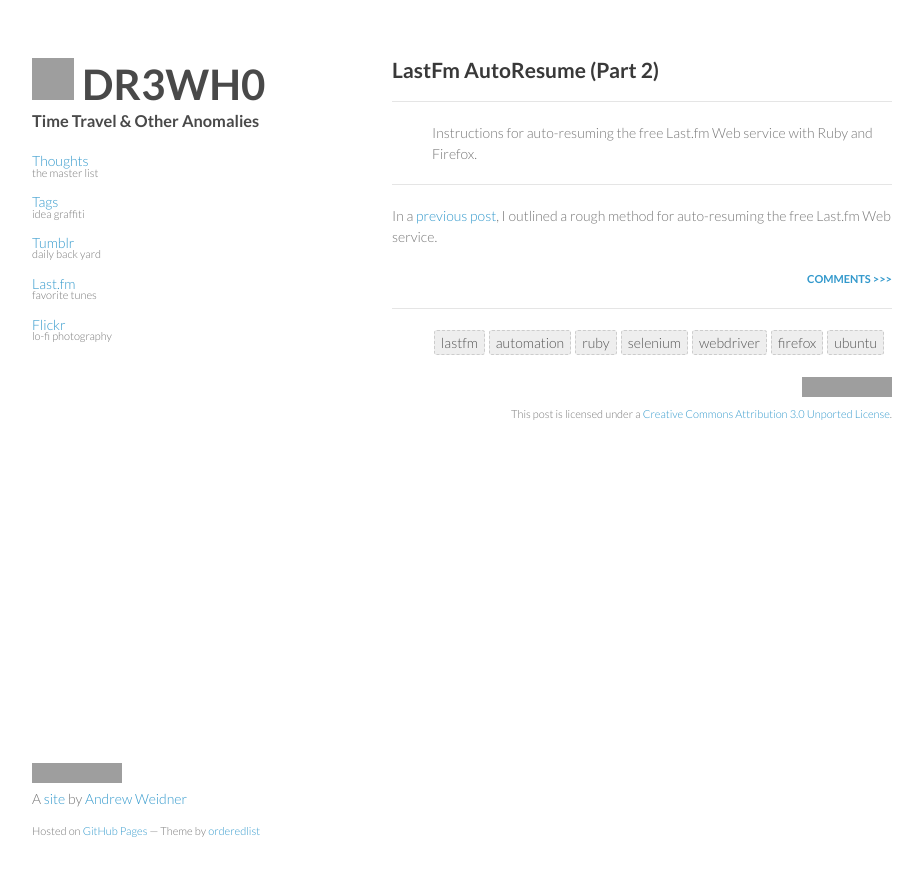
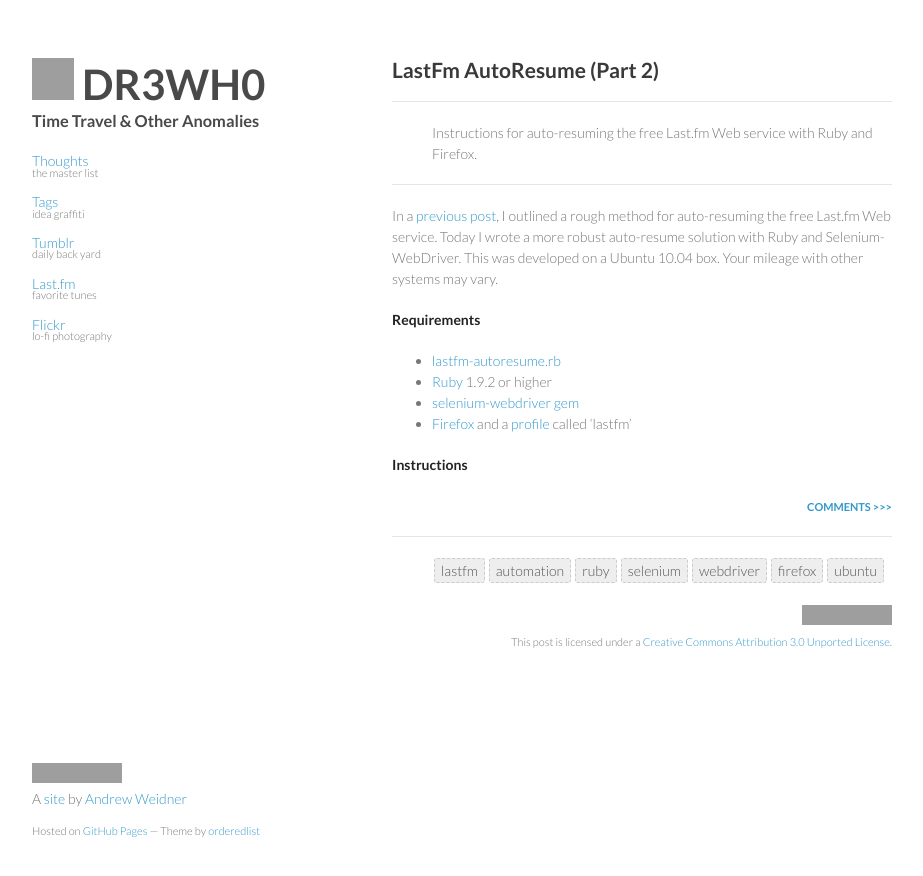
Before and after one commit to DR3WH0/DR3WH0.github.io, a Jekyll site: the page built from _posts/2013-08-17-lastfm-autoresume-part-2.md, in a window 1280 px wide. Shown: the top 876 px of the page, without its empty margins (178-1101 px from the left). Built offline with Jekyll 4.4.1, drawn with Linux system fonts in a browser that asks for light colours; Markdown is read by kramdown in place of the engine named in the settings; comment, search, counter and statistics services are not loaded; grey boxes are pictures that could not be loaded.

Commit message:
Updated 2013-08-17-lastfm-autoresume-part-2.md

```diff
--- a/_posts/2013-08-17-lastfm-autoresume-part-2.md
+++ b/_posts/2013-08-17-lastfm-autoresume-part-2.md
@@ -7,4 +7,13 @@ tags: lastfm automation ruby selenium webdriver firefox ubuntu
 description: "Instructions for auto-resuming the free Last.fm Web service with Ruby and Firefox."
 ---
 
-In a [previous post](http://dr3wh0.github.io/dr3wh0/2013/07/21/LastFm-AutoResume/), I outlined a rough method for auto-resuming the free Last.fm Web service.
+In a [previous post](http://dr3wh0.github.io/dr3wh0/2013/07/21/LastFm-AutoResume/), I outlined a rough method for auto-resuming the free Last.fm Web service. Today I wrote a more robust auto-resume solution with Ruby and Selenium-WebDriver. This was developed on a Ubuntu 10.04 box. Your mileage with other systems may vary.
+
+**Requirements**
+
+* [lastfm-autoresume.rb](https://gist.github.com/DR3WH0/6259121)
+* [Ruby](http://www.ruby-lang.org/en/) 1.9.2 or higher
+* [selenium-webdriver gem](http://rubygems.org/gems/selenium-webdriver)
+* [Firefox](http://www.mozilla.org/en-US/firefox/new/) and a [profile](https://support.mozilla.org/en-US/kb/profiles-where-firefox-stores-user-data) called 'lastfm'
+
+**Instructions**
```
